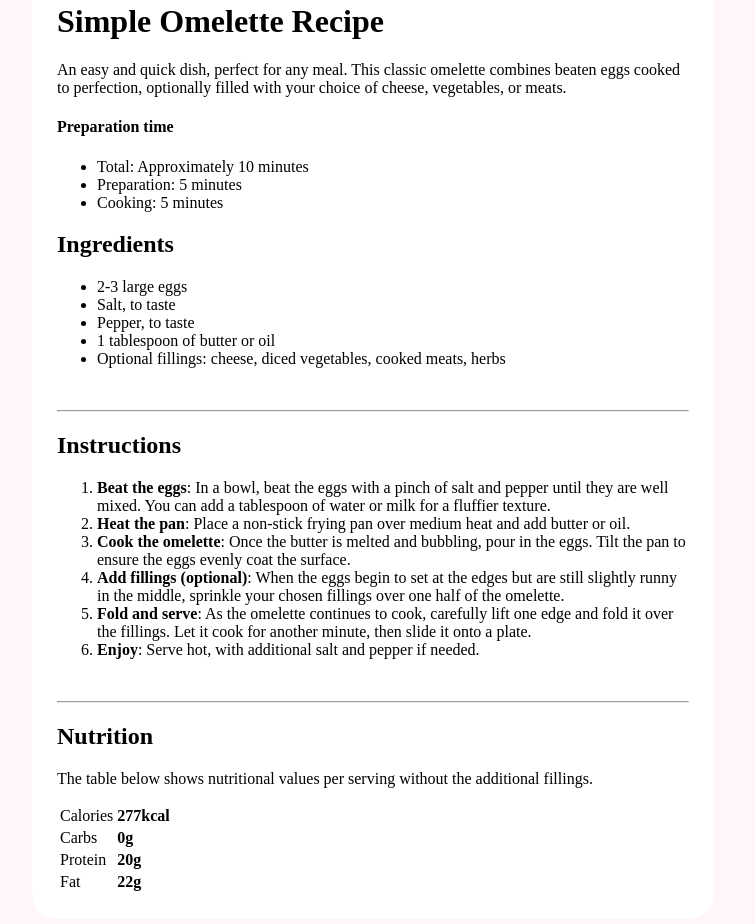
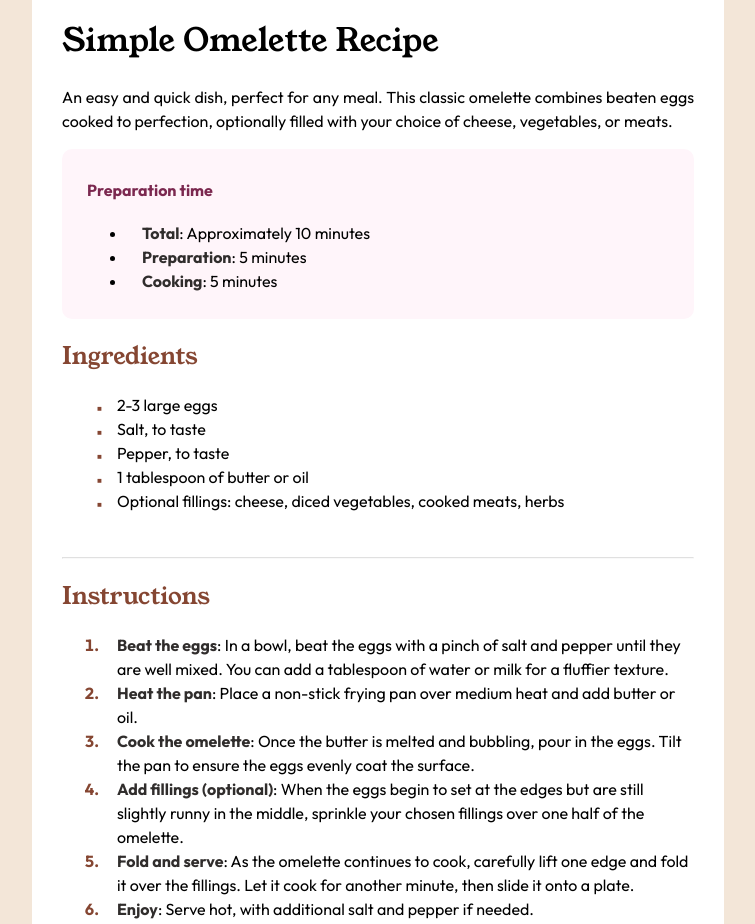
Before and after one commit to FrancoSosaZ0206/recipe-page-main, a plain HTML site: page index.html in a window 1280 px wide. Shown: the part 526-1450 px from the top of the page, without its empty margins (292-1047 px from the left). Drawn offline with Linux system fonts and the light colour scheme.

Commit message:
v1.5
- Various changes and improvements.

```diff
--- a/design/style.css
+++ b/design/style.css
@@ -0,0 +1,95 @@
+.attribution {
+    font-size: 11px;
+    text-align: center;
+}
+.attribution a {
+    color: hsl(228, 45%, 44%);
+}
+
+/* ------------------------------------------------------ */
+
+@font-face {
+    src: url(../assets/fonts/outfit/Outfit-VariableFont_wght.ttf);
+    font-family: Outfit;
+}
+@font-face {
+    src: url(../assets/fonts/young-serif/YoungSerif-Regular.ttf);
+    font-family: young-serif;
+}
+
+/* ------------------------------------------------------ */
+
+body {
+    background-color: hsl(30, 54%, 90%);
+    font-size: 16px;
+    font-family: Outfit;
+}
+
+h2 {
+    color: hsl(14, 45%, 36%);
+}
+h4 {
+    color: hsl(332, 51%, 32%);
+}
+
+hr {
+    opacity: 30%;
+}
+
+p {
+    text-align: justify;
+    line-height: 1.5em;
+}
+
+li {
+    padding-left: 15px;
+    line-height: 1.5em;
+}
+ol li::marker {
+    font-weight: bold;
+    color: hsl(14, 45%, 36%);
+}
+.sqrLi li::marker {
+    content: '■';
+    font-size: 0.5em;
+    color: hsl(14, 45%, 36%);
+}
+
+table {
+    padding: 30px;
+    border-spacing: 30px;
+}
+tr {
+    offset-distance: 3000px;
+}
+th {
+    color: hsl(14, 45%, 36%);
+}
+
+b {
+    color: hsl(15, 4%, 18%)
+}
+
+/* ------------------------------------------------------ */
+
+#divGral {
+    text-align: left;
+    width: 50%;
+    margin-left: 25%;
+    margin-top: 200px;
+    margin-bottom: 200px;
+    padding: 30px;
+    border-radius: 25px;
+    background-color: white;
+}
+#divSub {
+    padding: 10px;
+    padding-left: 25px;
+    border-radius: 10px;
+    background-color: hsl(330, 100%, 98%);
+}
+
+#title {
+    font-family: young-serif;
+    font-weight: lighter;
+}
--- a/index.html
+++ b/index.html
@@ -11,51 +11,39 @@
   <!-- This is my CSS stylesheet -->
   <link rel="stylesheet" href="./design/style.css">
 
-  <!-- Feel free to remove these styles or customise in your own stylesheet 👍 -->
-  <style>
-    .attribution { font-size: 11px; text-align: center; }
-    .attribution a { color: hsl(228, 45%, 44%); }
-  </style>
 </head>
-<body style="background-color: hsl(330, 100%, 98%)">
+<body>
 
-  <div style="width: 50%;
-              text-align: left;
-              margin-left: 25%;
-              margin-top: 200px;
-              margin-bottom: 200px;
-              padding: 25px;
-              border-radius: 25px;
-              background-color: white;">
+  <div id="divGral">
 
-    <br>
-
-    <img src="./assets/images/image-omelette.jpeg"
-    alt="This is a picture of a delicious, juicy omelette with cherry tomatoes, basil and other spices."
-    width="90%"
-    style="border-radius: 25px;">
+    <a href="https://www.frontendmentor.io/challenges/recipe-page-KiTsR8QQKm">
+      <img src="./assets/images/image-omelette.jpeg"
+      alt="A delicious, juicy omelette with cherry tomatoes, basil and other spices."
+      width="100%"
+      style="border-radius: 10px;">
+    </a>
 
 
-    <h1>Simple Omelette Recipe</h1>
+    <h1 id="title">Simple Omelette Recipe</h1>
 
     <p>An easy and quick dish, perfect for any meal. This classic omelette combines beaten eggs cooked
     to perfection, optionally filled with your choice of cheese, vegetables, or meats.</p>
 
 
+    <div id="divSub">
+      <h4>Preparation time</h4>
 
-    <h4>Preparation time</h4>
-
-    <ul>
-      <li>Total: Approximately 10 minutes</li>
-      <li>Preparation: 5 minutes</li>
-      <li>Cooking: 5 minutes</li>
-    </ul>
+      <ul>
+        <li><b>Total</b>: Approximately 10 minutes</li>
+        <li><b>Preparation</b>: 5 minutes</li>
+        <li><b>Cooking</b>: 5 minutes</li>
+      </ul>
+    </div>
 
 
+    <h2 id="title">Ingredients</h2>
 
-    <h2>Ingredients</h2>
-
-    <ul>
+    <ul class="sqrLi">
       <li>2-3 large eggs</li>
       <li>Salt, to taste</li>
       <li>Pepper, to taste</li>
@@ -65,7 +53,7 @@
 
     <br>
     <hr>
-    <h2>Instructions</h2>
+    <h2 id="title">Instructions</h2>
 
     <ol>
       <li><b>Beat the eggs</b>: In a bowl, beat the eggs with a pinch of salt and pepper until they are well mixed.
@@ -88,7 +76,7 @@
 
     <br>
     <hr>
-    <h2>Nutrition</h2>
+    <h2 id="title">Nutrition</h2>
 
     <p>The table below shows nutritional values per serving without the additional fillings.</p>
 
```
